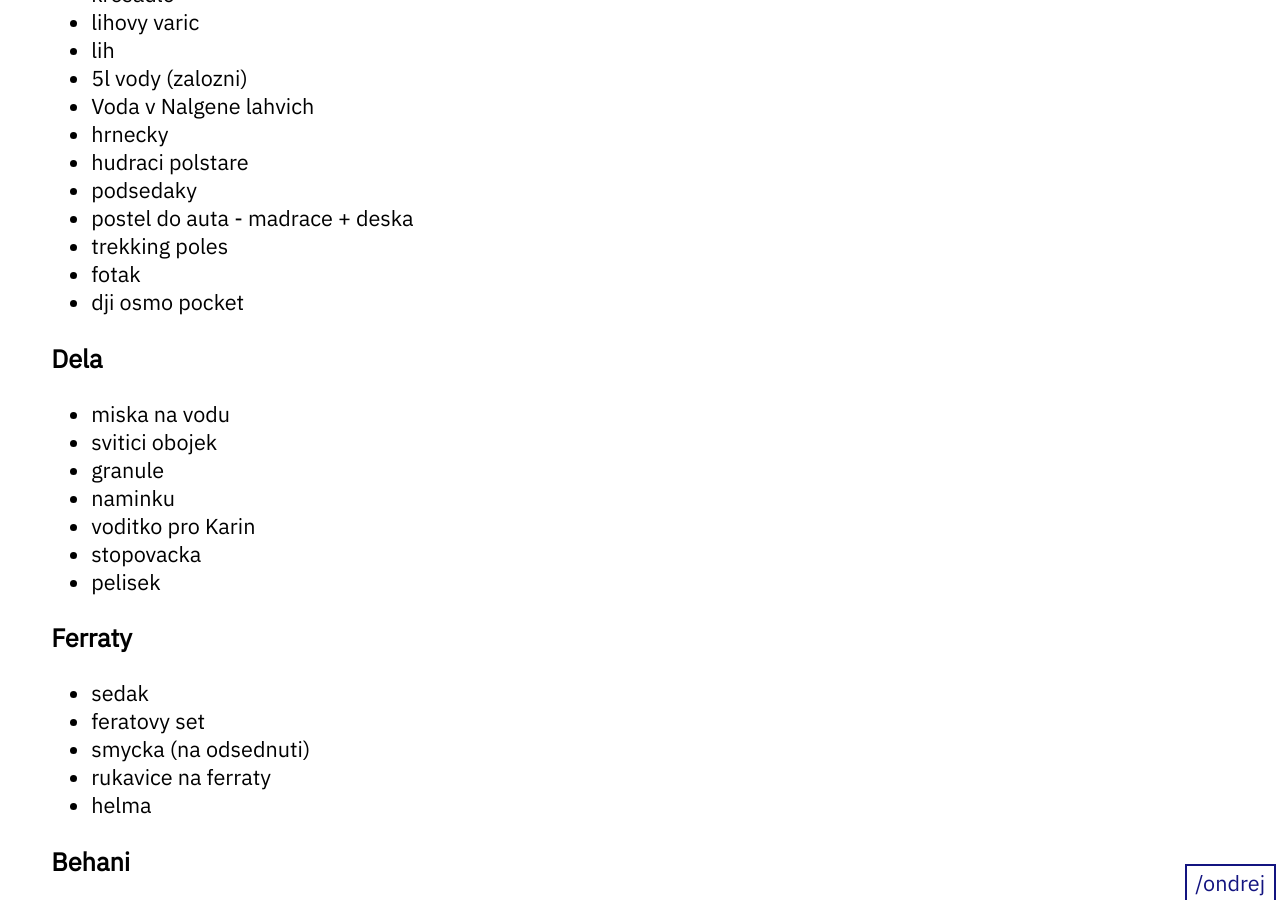
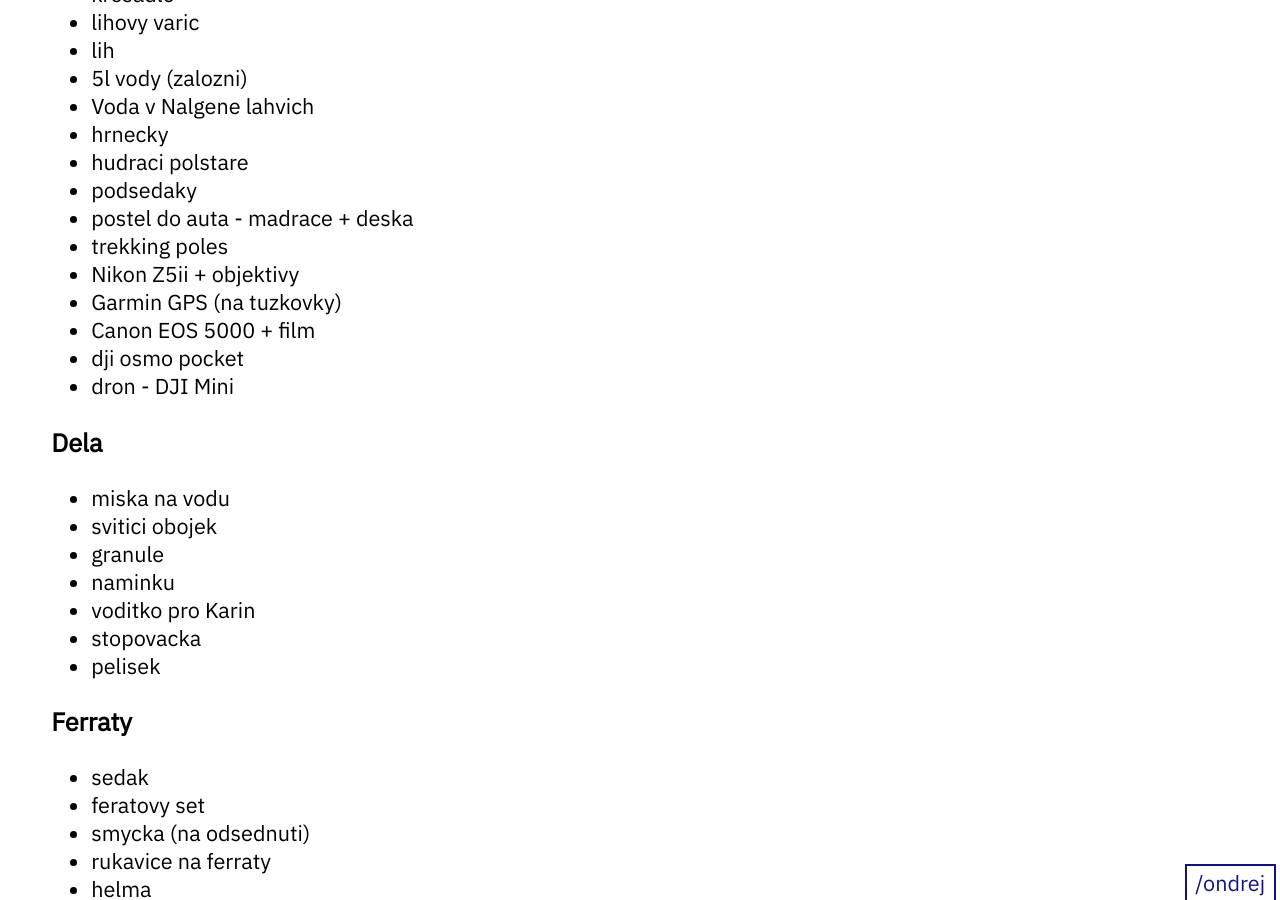
Before and after one commit to ondrejsika/ondrejsika.com, a Jekyll site: the page built from ondrej/checklists/mountains.md, in a window 1280 px wide and 900 px high, scrolled down 1039 px. Built offline with Jekyll 4.4.1, drawn with Linux system fonts in a browser that asks for light colours.

Commit message:
feat(ondrej/checklists/mountains): Add cameras

```diff
--- a/ondrej/checklists/mountains.md
+++ b/ondrej/checklists/mountains.md
@@ -46,8 +46,11 @@
 - podsedaky
 - postel do auta - madrace + deska
 - trekking poles
-- fotak
+- Nikon Z5ii + objektivy
+- Garmin GPS (na tuzkovky)
+- Canon EOS 5000 + film
 - dji osmo pocket
+- dron - DJI Mini
 
 ### Dela
 
```
